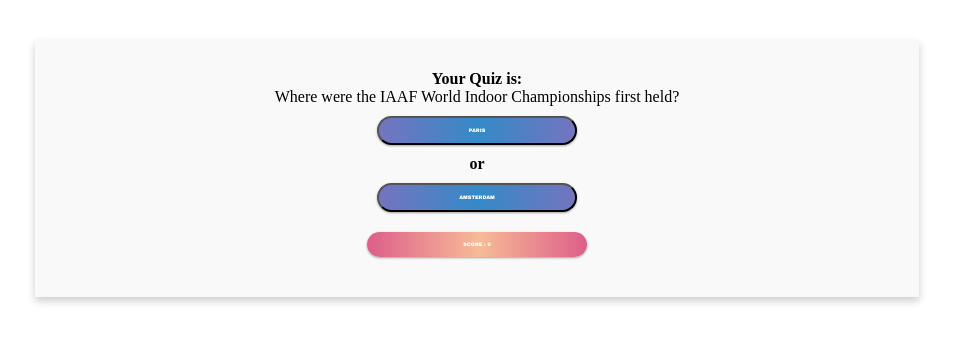
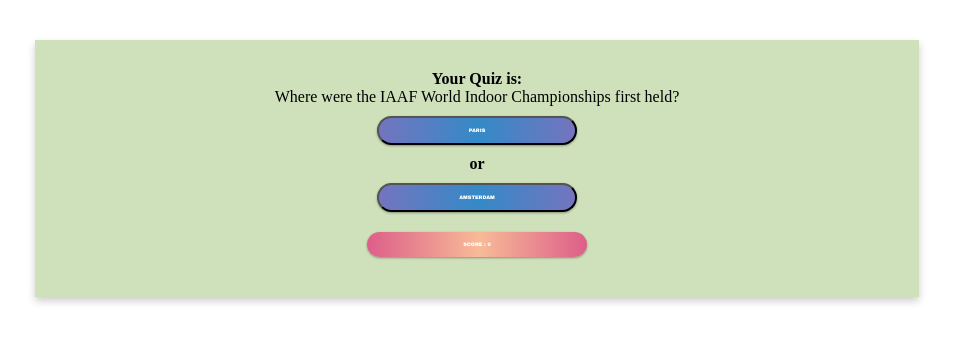
Before and after one commit to SazzadForazi/google-word-coach, a React (Create React App) app: page / in a window 1280 px wide. Shown: the top 342 px of the page, without its empty margins (163-1116 px from the left). Built offline with nearby package versions, Linux system fonts and the light colour scheme.

Commit message:
updated commit

```diff
--- a/src/Container.css
+++ b/src/Container.css
@@ -8,7 +8,8 @@
     margin-left: 15%;
     margin-top: 40px;
     padding: 30px 0;
-    background-color: hsl(0, 9%, 98%);
+    /* background-color: hsl(0, 9%, 98%); */
+    background-color: rgba(162, 199, 126, 0.527);
     /* cursor: pointer; */
 }
 .wrapper:hover{
--- a/src/Question.css
+++ b/src/Question.css
@@ -32,6 +32,8 @@
 }
 #myDIV{
     /* background-color: rgba(162, 199, 126, 0.527); */
+    /* color: black!important; */
+    color: black;
     transition-duration: .2s;
     transition-delay: 1s;
 }
--- a/src/Question.js
+++ b/src/Question.js
@@ -1,5 +1,19 @@
 import React, { Component } from "react";
 import './Question.css'
+
+
+// function sleep(ms) {
+//     return new Promise(resolve => setTimeout(resolve, ms));
+//   }
+// async function demo() {
+
+
+
+//   await sleep(2000);
+
+
+// }
+
 export default class Question extends Component {
 
     constructor() {
@@ -82,7 +96,8 @@
 
         return (
             <div className="question" id="myDIV">
-                <div className="currentQuestion" onclick="myFunction()">{currentQuestion}</div>
+                <div className="currentQuestion" onclick="myFunction()">
+                    {currentQuestion}</div>
 
                 {btn1}
 
@@ -93,26 +108,31 @@
                 <p className="gradient-button gradient-button-1" >Score : {this.state.score}</p>
             </div>
         );
+
     };
 
     validateAnswer = (e) => {
 
         let index = this.state.currentQuestionIndex;
+
         if (e.target.value === this.state.quiz[index].answer) {
+
             this.setState({
 
                 score: this.state.score + 10,
                 currentQuestionIndex:
                     (this.state.currentQuestionIndex + 10) % this.state.quiz.length
+            });
+            document.getElementById("myDIV").style.color = "black";
 
-            });
-            // document.getElementsByClassNames("btn").style.background = "green";
-            document.getElementById("myDIV").style.color = "green";
+
+            // await new Promise(resolve => setTimeout(resolve, 2000));
+            // e.preventDefault();
             // document.getElementById("myDIV").style.animationDelay = "5s";
-            // document.getElementById("myDIV").style.color = "green";
         } else {
+            document.getElementById("myDIV").style.color = "red";
             this.setState({ score: this.state.score - 10 });
-            document.getElementById("myDIV").style.color = "red";
+
             // document.getElementById("myDIV").style.color.transitionDelay = ".1s";
             // alert(document.body.style.innerHTML = "Opps!! Incorrect Answer");
 
```
